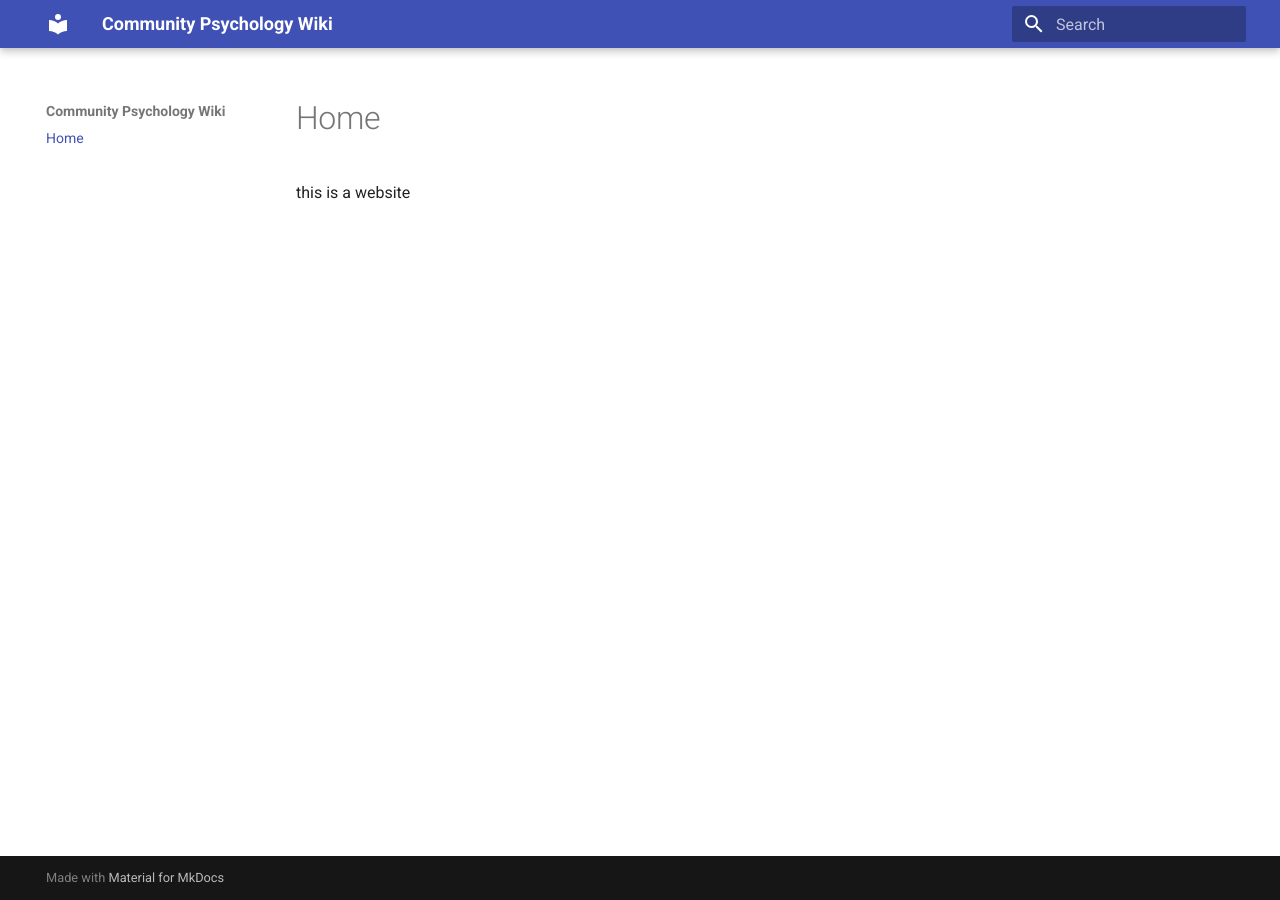
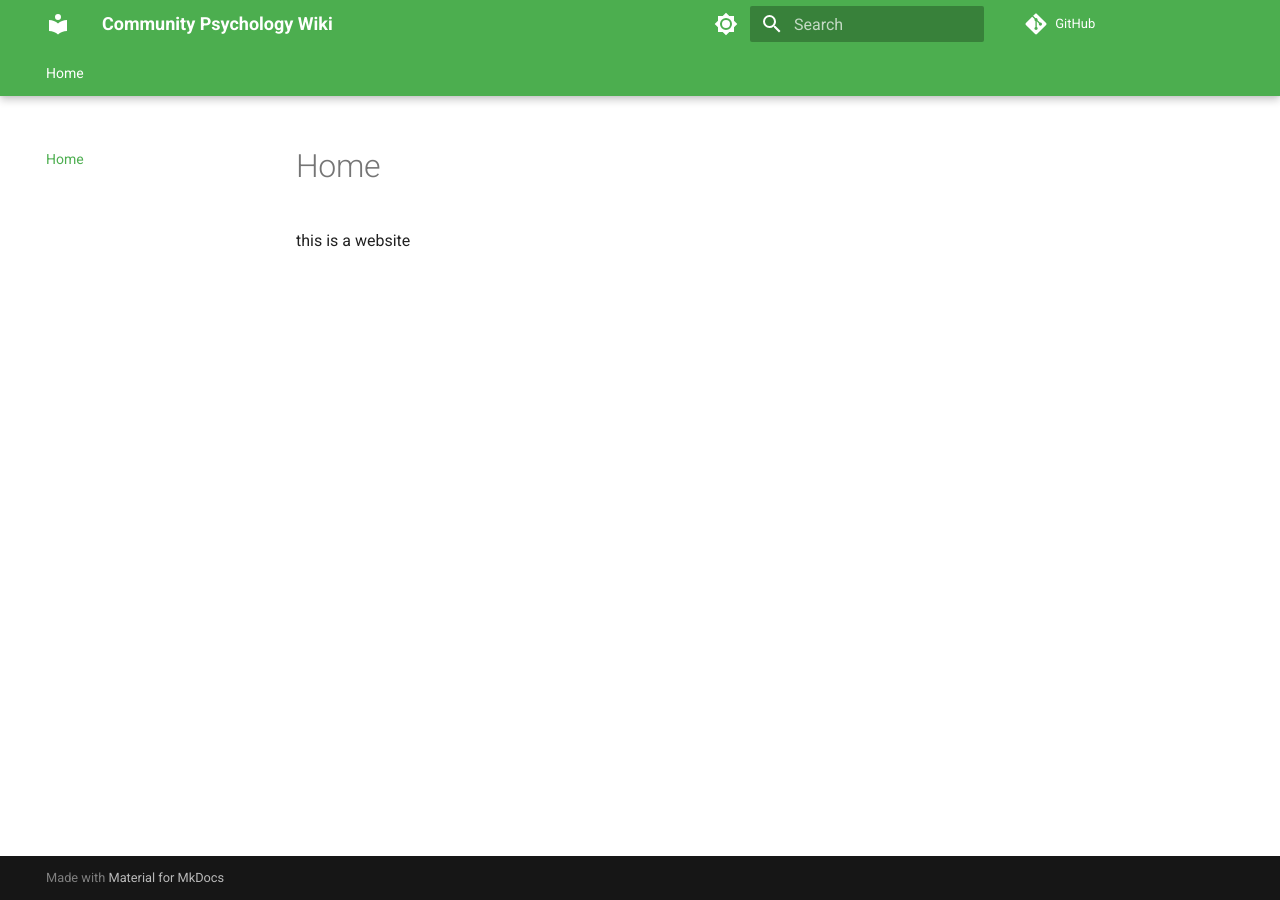
Before and after one commit to studentwiki/studentwiki.github.io, an MkDocs documentation site: the page built from docs/index.md, in a window 1280 px wide. Built offline with MkDocs 1.6.1 and Material for MkDocs 9.7.7, drawn with Linux system fonts in a browser that asks for light colours; comment, search, counter and statistics services are not loaded.

Commit message:
site barebones

```diff
--- a/mkdocs.yml
+++ b/mkdocs.yml
@@ -1,4 +1,45 @@
 site_name: Community Psychology Wiki
-site_url:  https://gra3wy.github.io/
+site_url: https://gra3wy.github.io/
+repo_url: https://github.com/gra3wy/gra3wy.github.io
+site_dir: 'site'
 theme:
   name: material
+  features:
+  - navigation.tabs
+  - navigation.tabs.sticky
+  - navigation.sections
+  - navigation.indexes
+  - navigation.top
+  - search.suggest
+  - search.highlight
+  - content.tabs.link
+  - content.code.annotate
+  - content.code.copy
+  language: en
+  palette:
+
+    # Palette toggle for light mode
+    - media: "(prefers-color-scheme: light)"
+      scheme: default
+      primary: green
+      toggle:
+        icon: material/brightness-7
+        name: Switch to dark mode
+
+    # Palette toggle for dark mode
+    - media: "(prefers-color-scheme: dark)"
+      scheme: slate
+      primary: green
+      toggle:
+        icon: material/brightness-4
+        name: Switch to light mode
+
+nav:
+  - Home: index.md
+
+markdown_extensions:
+  - admonition
+  - pymdownx.details
+  - pymdownx.superfences
+  - toc:
+      permalink: true
--- /dev/null
+++ b/requirements.txt
@@ -0,0 +1 @@
+mkdocs-material
```
Also changed, not shown: README.md (added, +2 -0 lines), 1 other file.
